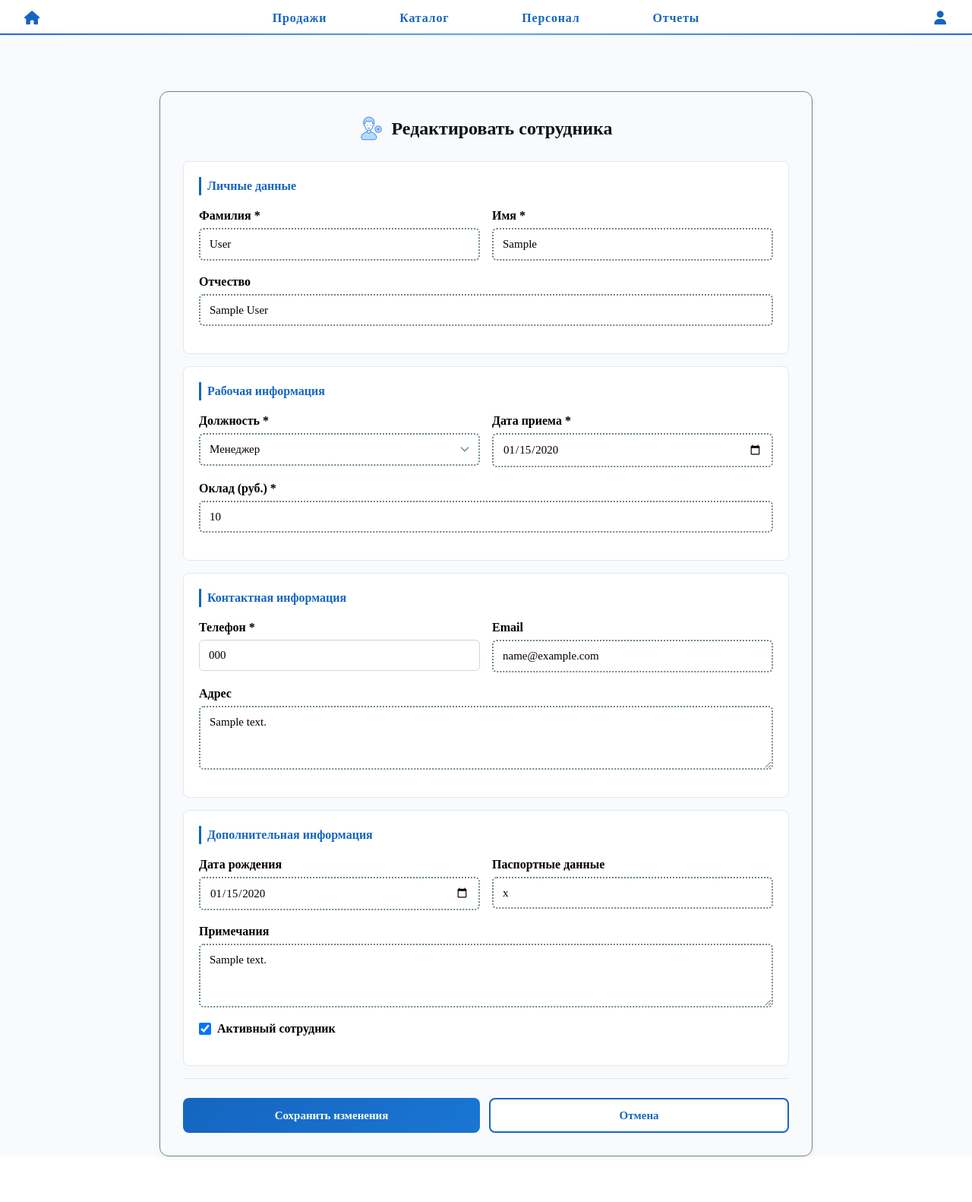
After one commit to olyashul/business_management_diplom, a Django app: page /staff/employees/1/edit/ in a window 1280 px wide. The commit adds this page. Shown: the whole page at 76% size. Run offline with Django 5.2, Linux system fonts and the light colour scheme; a user stored in the database is signed in; tables that the repository leaves empty hold one stand-in row (values such as "Sample post"); some libraries are stand-ins or nearby versions; some web fonts are replaced.

Commit message:
Добавлена страница детального просмотра сотрудника  и возомжность редактирвоать данные сотрудника. Испарвлены ошибки, связанные с сохраненем заработной плыты.

```diff
--- a/staff/forms.py
+++ b/staff/forms.py
@@ -1,6 +1,7 @@
 from django import forms
 from .models import Employee, WorkShift
 from django.core.exceptions import ValidationError
+from decimal import Decimal, ROUND_HALF_UP
 
 class EmployeeForm(forms.ModelForm):
     class Meta:
@@ -25,6 +26,12 @@ class EmployeeForm(forms.ModelForm):
             'position': forms.Select(attrs={'class': 'form-control'}),
             'is_active': forms.CheckboxInput(attrs={'class': 'form-check-input'}),
         }
+    def clean_salary(self):
+        salary = self.cleaned_data.get('salary')
+        if salary:
+            # Округляем до целого числа
+            return salary.quantize(Decimal('1.'), rounding=ROUND_HALF_UP)
+        return salary
 
 class WorkShiftForm(forms.ModelForm):
     class Meta:
--- a/staff/models.py
+++ b/staff/models.py
@@ -2,6 +2,7 @@ from django.db import models
 from django.core.validators import MinValueValidator
 from accounts.models import ManagementUser
 from django.core.exceptions import ValidationError
+from decimal import Decimal, ROUND_HALF_UP
 
 class Employee(models.Model):
     POSITIONS = [
@@ -113,6 +114,7 @@ class WorkShift(models.Model):
             ),
         ]
 
+
     def clean(self):
         if not self.manager and not self.employee:
             raise ValidationError('Должен быть выбран либо руководитель, либо сотрудник')
--- /dev/null
+++ b/staff/templates/staff/edit_employee.html
@@ -0,0 +1,214 @@
+{% extends "base.html" %}
+{% load static %}
+
+{% block title %}Редактировать сотрудника{% endblock %}
+
+{% block content %}
+<div class="form-container" style="max-width: 900px;">
+    <div class="form-card">
+        <h1 class="form-title">
+            <img src="{% static 'staff/icon_new_employee.png' %}" alt="Редактировать" style="width: 32px; height: 32px;">
+            Редактировать сотрудника
+        </h1>
+
+        <form method="post" class="space-y-4">
+            {% csrf_token %}
+
+            {% if form.non_field_errors %}
+            <div class="bg-red-50 text-red-600 p-3 rounded-lg">{{ form.non_field_errors }}</div>
+            {% endif %}
+
+            <!-- Личные данные -->
+            <div class="form-section">
+                <h3 class="section-title">Личные данные</h3>
+                <div class="form-row">
+                    <div class="form-group">
+                        <label class="block mb-1 font-semibold">Фамилия *</label>
+                        <div class="form-input-wrapper">
+                            <input type="text" name="last_name" placeholder="Иванов" required value="{{ form.last_name.value|default:'' }}">
+                        </div>
+                        {% if form.last_name.errors %}<div class="error-message">{{ form.last_name.errors.0 }}</div>{% endif %}
+                    </div>
+                    <div class="form-group">
+                        <label class="block mb-1 font-semibold">Имя *</label>
+                        <div class="form-input-wrapper">
+                            <input type="text" name="first_name" placeholder="Иван" required value="{{ form.first_name.value|default:'' }}">
+                        </div>
+                        {% if form.first_name.errors %}<div class="error-message">{{ form.first_name.errors.0 }}</div>{% endif %}
+                    </div>
+                </div>
+                <div class="form-group">
+                    <label class="block mb-1 font-semibold">Отчество</label>
+                    <div class="form-input-wrapper">
+                        <input type="text" name="middle_name" placeholder="Иванович" value="{{ form.middle_name.value|default:'' }}">
+                    </div>
+                    {% if form.middle_name.errors %}<div class="error-message">{{ form.middle_name.errors.0 }}</div>{% endif %}
+                </div>
+            </div>
+
+            <!-- Рабочая информация -->
+            <div class="form-section">
+                <h3 class="section-title">Рабочая информация</h3>
+                <div class="form-row">
+                    <div class="form-group">
+                        <label class="block mb-1 font-semibold">Должность *</label>
+                        <div class="form-input-wrapper">
+                            <select name="position" required>
+                                <option value="" disabled {% if not form.position.value %}selected{% endif %}>Выберите должность</option>
+                                {% for value, label in form.fields.position.choices %}
+                                <option value="{{ value }}" {% if form.position.value == value %}selected{% endif %}>{{ label }}</option>
+                                {% endfor %}
+                            </select>
+                        </div>
+                        {% if form.position.errors %}<div class="error-message">{{ form.position.errors.0 }}</div>{% endif %}
+                    </div>
+                    <div class="form-group">
+                        <label class="block mb-1 font-semibold">Дата приема *</label>
+                        <div class="form-input-wrapper">
+                            <input type="date" name="hire_date" required value="{{ form.hire_date.value|default:''|date:'Y-m-d' }}">
+                        </div>
+                        {% if form.hire_date.errors %}<div class="error-message">{{ form.hire_date.errors.0 }}</div>{% endif %}
+                    </div>
+                </div>
+            <div class="form-group">
+    <label class="block mb-1 font-semibold">Оклад (руб.) *</label>
+    <div class="form-input-wrapper">
+        <input type="number" name="salary" placeholder="50000" min="0" step="1" required value="{{ form.salary.value|floatformat:0|default:'' }}">
+    </div>
+    {% if form.salary.errors %}<div class="error-message">{{ form.salary.errors.0 }}</div>{% endif %}
+</div>
+            </div>
+
+            <!-- Контактная информация -->
+            <div class="form-section">
+                <h3 class="section-title">Контактная информация</h3>
+                <div class="form-row">
+                    <div class="form-group">
+                        <label class="block mb-1 font-semibold">Телефон *</label>
+                        <div class="phone-prefix">
+                            <input type="tel" name="phone" id="id_phone" placeholder="+7(___) ___-__-__" required value="{{ form.phone.value|default:'' }}">
+                        </div>
+                        {% if form.phone.errors %}<div class="error-message">{{ form.phone.errors.0 }}</div>{% endif %}
+                    </div>
+                    <div class="form-group">
+                        <label class="block mb-1 font-semibold">Email</label>
+                        <div class="form-input-wrapper">
+                            <input type="email" name="email" placeholder="ivanov@example.com" value="{{ form.email.value|default:'' }}">
+                        </div>
+                        {% if form.email.errors %}<div class="error-message">{{ form.email.errors.0 }}</div>{% endif %}
+                    </div>
+                </div>
+                <div class="form-group">
+                    <label class="block mb-1 font-semibold">Адрес</label>
+                    <div class="form-input-wrapper">
+                        <textarea name="address" placeholder="г. Москва, ул. Примерная, д. 1">{{ form.address.value|default:'' }}</textarea>
+                    </div>
+                    {% if form.address.errors %}<div class="error-message">{{ form.address.errors.0 }}</div>{% endif %}
+                </div>
+            </div>
+
+            <!-- Дополнительная информация -->
+            <div class="form-section">
+                <h3 class="section-title">Дополнительная информация</h3>
+                <div class="form-row">
+                    <div class="form-group">
+                        <label class="block mb-1 font-semibold">Дата рождения</label>
+                        <div class="form-input-wrapper">
+                            <input type="date" name="birth_date" value="{{ form.birth_date.value|default:''|date:'Y-m-d' }}">
+                        </div>
+                        {% if form.birth_date.errors %}<div class="error-message">{{ form.birth_date.errors.0 }}</div>{% endif %}
+                    </div>
+                    <div class="form-group">
+                        <label class="block mb-1 font-semibold">Паспортные данные</label>
+                        <div class="form-input-wrapper">
+                            <input type="text" name="passport_data" id="id_passport_data" placeholder="0000 000000" value="{{ form.passport_data.value|default:'' }}">
+                        </div>
+                        {% if form.passport_data.errors %}<div class="error-message">{{ form.passport_data.errors.0 }}</div>{% endif %}
+                    </div>
+                </div>
+                <div class="form-group">
+                    <label class="block mb-1 font-semibold">Примечания</label>
+                    <div class="form-input-wrapper">
+                        <textarea name="notes" placeholder="Дополнительная информация о сотруднике">{{ form.notes.value|default:'' }}</textarea>
+                    </div>
+                    {% if form.notes.errors %}<div class="error-message">{{ form.notes.errors.0 }}</div>{% endif %}
+                </div>
+                <div class="form-group">
+                    <label class="flex items-center gap-2 cursor-pointer">
+                        <input type="checkbox" name="is_active" class="w-4 h-4" {% if form.is_active.value|default:True %}checked{% endif %}>
+                        <span class="font-semibold">Активный сотрудник</span>
+                    </label>
+                </div>
+            </div>
+
+            <div class="form-buttons">
+                <button type="submit" class="btn-primary flex-1">Сохранить изменения</button>
+                <a href="{% url 'staff:employee_detail' employee.id %}" class="btn-secondary flex-1 text-center">Отмена</a>
+            </div>
+        </form>
+    </div>
+</div>
+
+<script>
+document.addEventListener('DOMContentLoaded', function() {
+    // Маска для телефона
+    const phoneInput = document.getElementById('id_phone');
+
+    phoneInput.onkeydown = function(e) {
+        inputphone(e, phoneInput);
+    };
+
+    function inputphone(e, phone) {
+        function stop(evt) {
+            evt.preventDefault();
+        }
+
+        let key = e.key;
+        let v = phone.value;
+        let not = key.replace(/([0-9])/, '1');
+
+        if (not === '1' || 'Backspace' === key) {
+            if ('Backspace' !== key) {
+                if (v.length < 3 || v === '') {
+                    phone.value = '+7(';
+                }
+                if (v.length === 6) {
+                    phone.value = v + ')';
+                }
+                if (v.length === 10) {
+                    phone.value = v + '-';
+                }
+                if (v.length === 13) {
+                    phone.value = v + '-';
+                }
+                if (v.length === 16) {
+                    stop(e);
+                }
+            }
+        } else {
+            stop(e);
+        }
+    }
+
+    // Форматируем существующее значение при загрузке
+    if (phoneInput.value) {
+        let cleaned = phoneInput.value.replace(/\D/g, '');
+        if (cleaned.startsWith('7')) {
+            cleaned = '+' + cleaned;
+        }
+        if (cleaned.length === 12 && cleaned.startsWith('+7')) {
+            phoneInput.value = cleaned.replace(/(\+7)(\d{3})(\d{3})(\d{2})(\d{2})/, '+7($2) $3-$4-$5');
+        }
+    }
+
+    // Маска для паспорта
+    const passportInput = document.getElementById('id_passport_data');
+    passportInput.addEventListener('input', function(e) {
+        let value = this.value.replace(/\D/g, '');
+        if (value.length <= 4) this.value = value;
+        else if (value.length <= 10) this.value = value.substring(0, 4) + ' ' + value.substring(4);
+        else this.value = value.substring(0, 4) + ' ' + value.substring(4, 10);
+    });
+});
+</script>
+{% endblock %}
--- a/staff/urls.py
+++ b/staff/urls.py
@@ -14,4 +14,5 @@ urlpatterns = [
     path('shifts/create/', views.create_schedule, name='create_schedule'),
     path('shifts/quick-add/', views.quick_add_shift, name='quick_add_shift'),
     path('shifts/<int:pk>/delete/', views.delete_shift_ajax, name='delete_shift_ajax'),
+    path('employees/<int:pk>/', views.employee_detail, name='employee_detail'),
 ]
--- a/staff/views.py
+++ b/staff/views.py
@@ -73,6 +73,10 @@ def add_employee(request):
 
     return render(request, 'staff/add_employee.html', {'form': form})
 
+@login_required
+def employee_detail(request, pk):
+    employee = get_object_or_404(Employee, pk=pk)
+    return render(request, 'staff/employee_detail.html', {'employee': employee})
 
 @login_required
 def delete_employee(request, pk):
@@ -119,10 +123,12 @@ def quick_add_shift(request):
 
 @login_required
 def employee_list(request):
-    employees = Employee.objects.all().order_by('last_name', 'first_name')
+    active_employees = Employee.objects.filter(is_active=True).order_by('last_name', 'first_name')
+    inactive_employees = Employee.objects.filter(is_active=False).order_by('last_name', 'first_name')
 
     context = {
-        'employees': employees,
+        'active_employees': active_employees,
+        'inactive_employees': inactive_employees,
     }
     return render(request, 'staff/employee_list.html', context)
 
@@ -287,7 +293,7 @@ def edit_employee(request, pk):
             messages.success(request,
                 f'Данные сотрудника {employee.get_full_name()} обновлены!'
             )
-            return redirect('staff:employee_list')
+            return redirect('staff:employee_detail', pk=employee.pk)
     else:
         form = EmployeeForm(instance=employee)
 
```
Also changed, not shown: staff/templates/staff/employee_detail.html (added, +151 -0 lines), staff/templates/staff/employee_list.html (+98 -36 lines).
